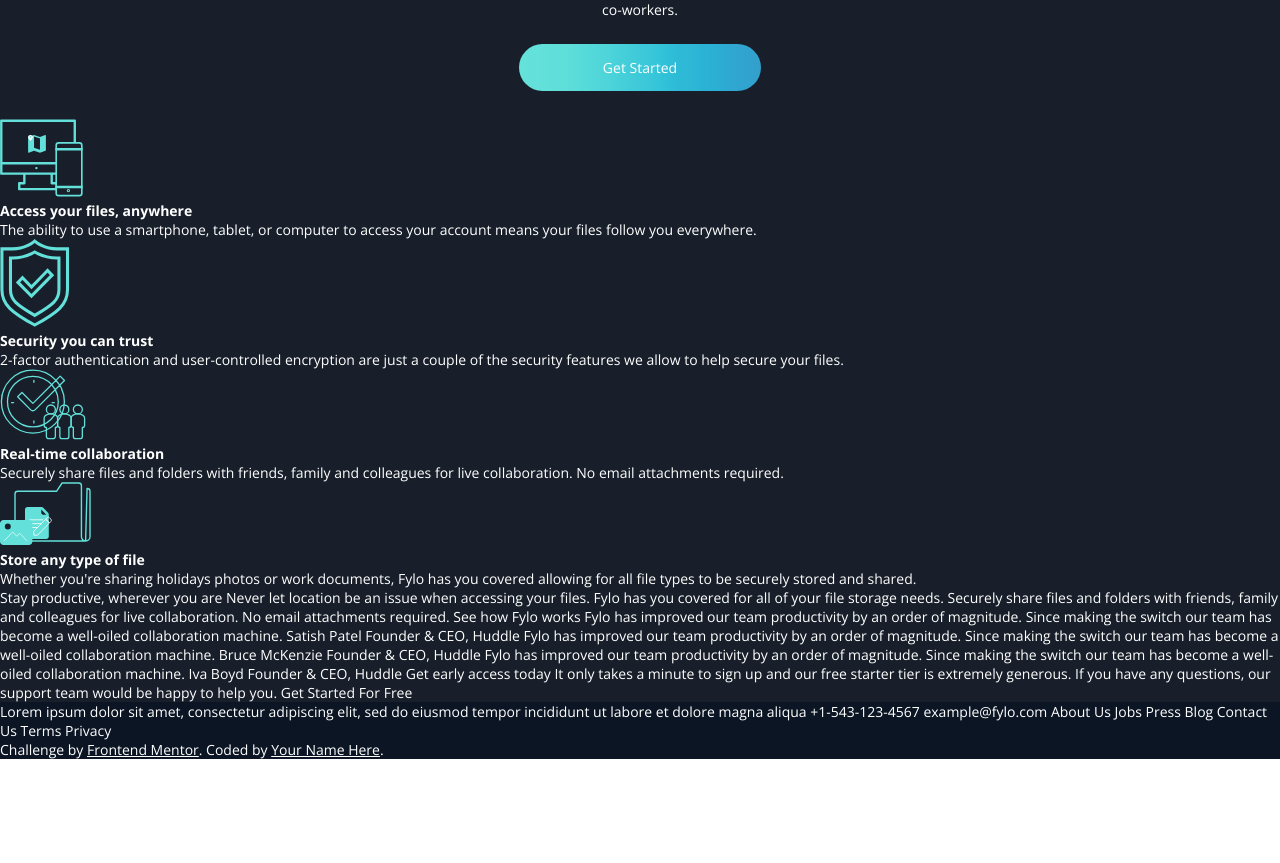
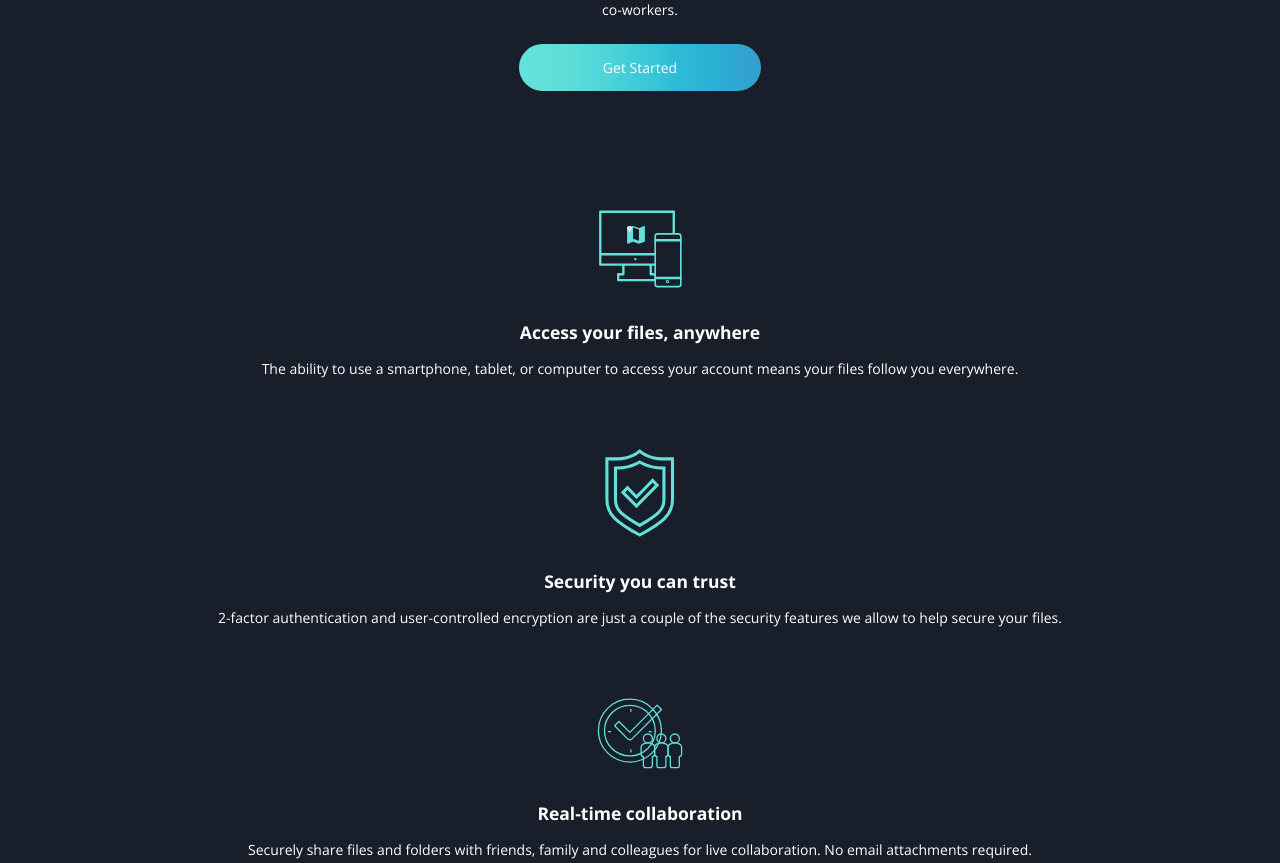
Before and after one commit to AtlasKaplan/Fylo-dark-theme-landing-page-Atlask, a plain HTML site: page index.html in a window 1280 px wide. Shown: the part 628-1491 px from the top of the page. Before the commit the page ends 1387 px from the top, so only its background shows below. Drawn offline with nearby package versions, Linux system fonts and the light colour scheme.

Commit message:
Update style.css

```diff
--- a/style.css
+++ b/style.css
@@ -86,8 +86,24 @@
 
 
 
+.benefits{
+    display: flex;
+    flex-direction: column;
 
+    text-align: center;
 
+    padding: 1.5rem;
+}
+.benefits-item{
+    padding-top: 5rem;
+}
+.benefits-item p{
+    line-height: 1.5rem;
+}
+h2 {
+    padding: 2rem 0 1rem;
+    font-size: 1.25rem;
+}
 
 footer{
     background-color: hsl(216, 53%, 9%);
```
